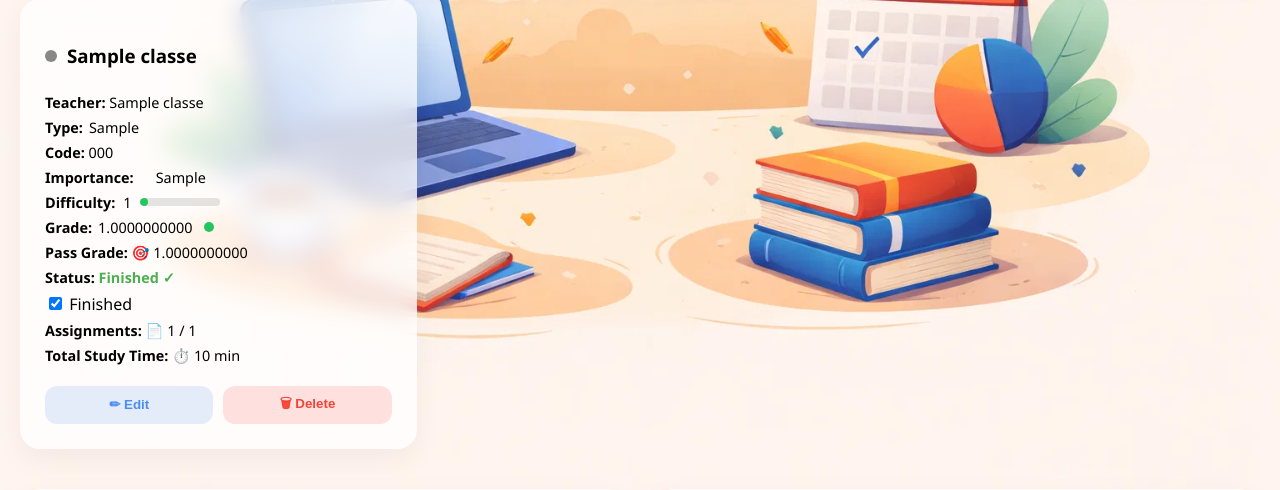
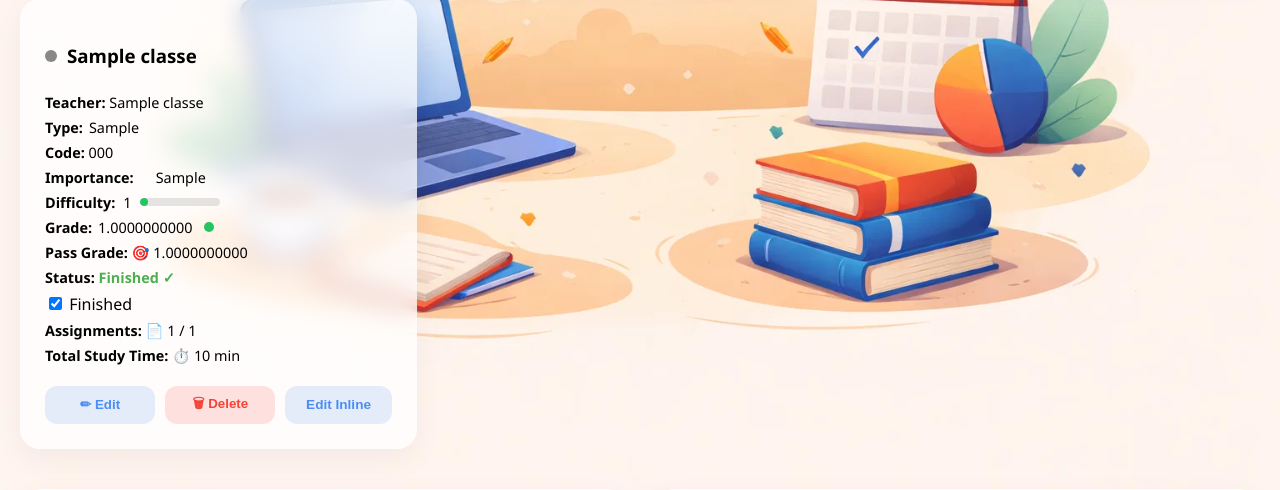
Before and after one commit to Yvan-DeSouza/Student_Study_Helper, a Flask app: page /classes in a window 1280 px wide. Shown: the part 344-834 px from the top of the page. Run offline with Flask 3, Linux system fonts and the light colour scheme; a user stored in the database is signed in; tables that the repository leaves empty hold one stand-in row (values such as "Sample post"); some libraries are stand-ins or nearby versions.

Commit message:
Fixed the bug where edit inline button would not be shown if a class is loaded as finished

```diff
--- a/app/templates/classes.html
+++ b/app/templates/classes.html
@@ -251,7 +251,14 @@
                 <button class="icon-btn cancel-inline-btn" data-class-id="{{ c.class_id }}" style="display:none;">
                     Cancel
                 </button>
+
+                {% else %}
+                <button class="icon-btn edit-inline-btn" data-class-id="{{ c.class_id }}" disabled>
+                    Edit Inline
+                </button>
                 {% endif %}
+
+
             </div>
 
         </div>
```
